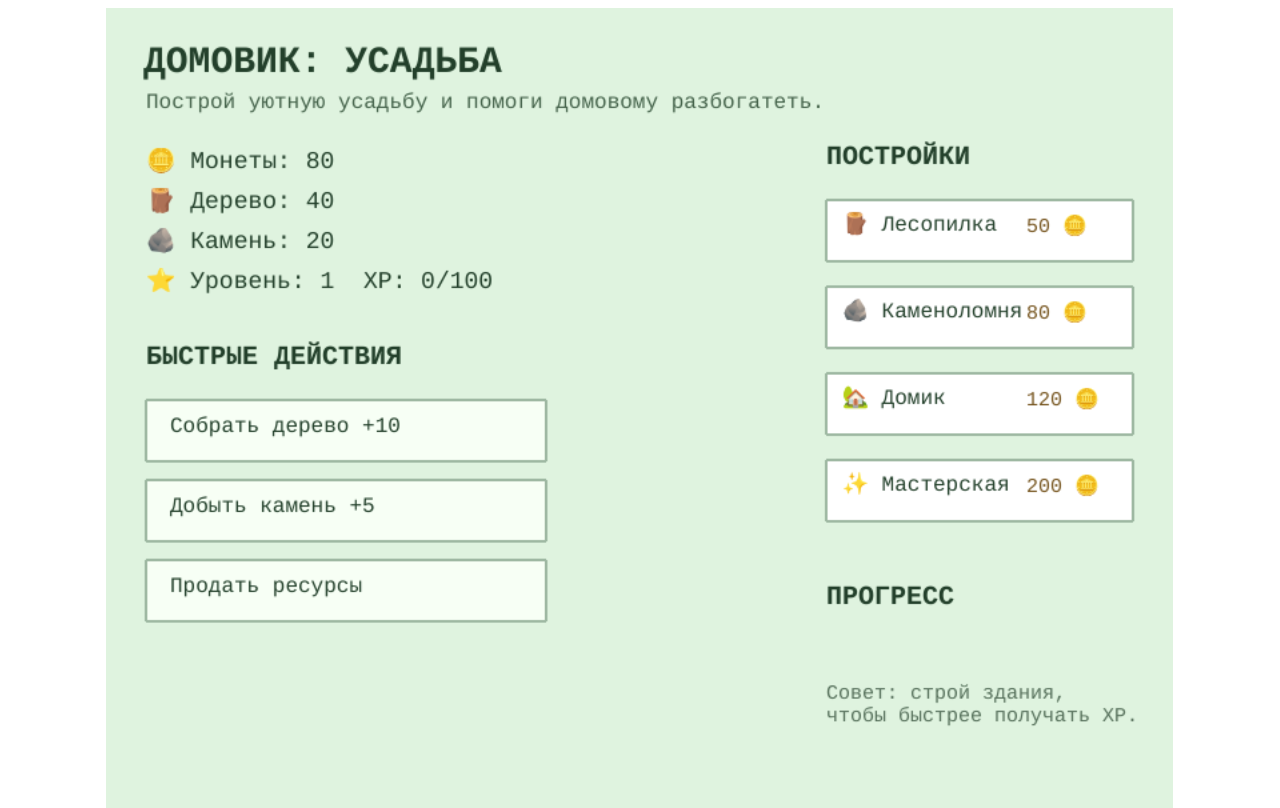
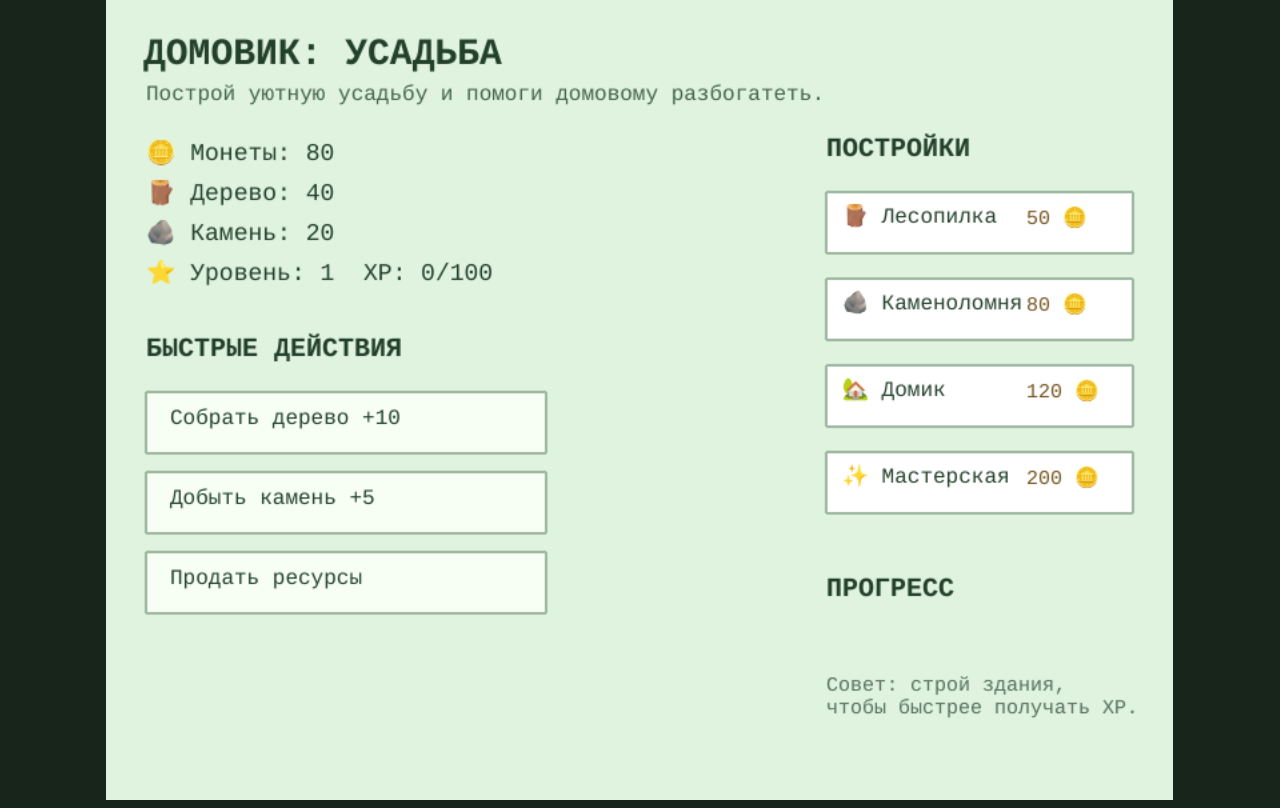
Before and after one commit to atef92292-source/atef, a website built with Vite: page index.html in a window 1280 px wide. Built offline with nearby package versions, Linux system fonts and the light colour scheme; animation ran at ten frames a second.

Commit message:
feat: prepare Yandex Games shell

```diff
--- a/index.html
+++ b/index.html
@@ -1,12 +1,4 @@
 <!doctype html>
 <html lang="ru">
-  <head>
-    <meta charset="UTF-8" />
-    <meta name="viewport" content="width=device-width,initial-scale=1,maximum-scale=1,user-scalable=no" />
-    <title>Домовик: Усадьба</title>
-  </head>
-  <body>
-    <div id="game"></div>
-    <script type="module" src="/src/main.ts"></script>
-  </body>
-</html>
+<head><meta charset="UTF-8"/><meta name="viewport" content="width=device-width,initial-scale=1,maximum-scale=1,user-scalable=no"/><title>Домовик: Усадьба</title><script src="/sdk.js"></script><style>html,body,#game{margin:0;width:100%;height:100%;overflow:hidden;background:#18251b}body{touch-action:none}</style></head>
+<body><div id="game"></div><script type="module" src="/src/main.ts"></script></body></html>
```
